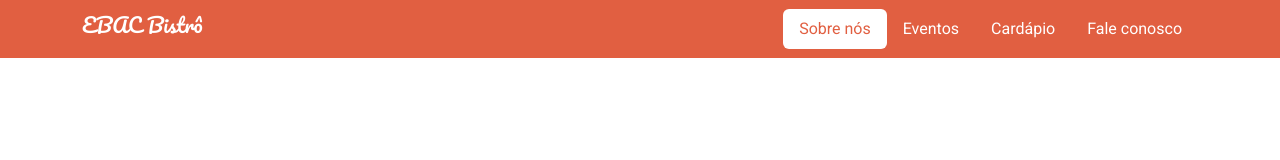
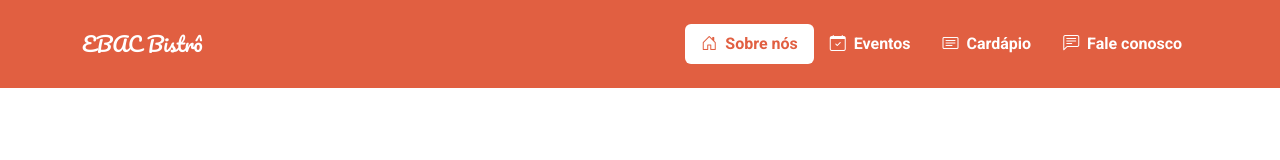
Before and after one commit to milavalim/m14_projeto_restaurante, a plain HTML site: page index.html in a window 1280 px wide. Drawn offline with nearby package versions, Linux system fonts and the light colour scheme.

Commit message:
Chore: (14.2) Término de configuração da nav para desktop e mobile. Dowload das imagens.

```diff
--- a/index.html
+++ b/index.html
@@ -5,28 +5,44 @@
     <meta name="viewport" content="width=device-width, initial-scale=1.0">
     <title>EBAC Bistrô</title>
     <link rel="stylesheet" href="https://cdn.jsdelivr.net/npm/bootstrap@5.3.4/dist/css/bootstrap.min.css">
-    <link rel="stylesheet" href="main.css">
     <link rel="preconnect" href="https://fonts.googleapis.com">
     <link rel="preconnect" href="https://fonts.gstatic.com" crossorigin>
     <link href="https://fonts.googleapis.com/css2?family=Pacifico&family=Roboto:ital,wght@0,100..900;1,100..900&display=swap" rel="stylesheet">
+    <link rel="stylesheet" href="https://cdn.jsdelivr.net/npm/bootstrap-icons@1.11.3/font/bootstrap-icons.min.css">
+    <link rel="stylesheet" type="text/css" href="main.css">
 </head>
 <body>
-    <header class="navbar navbar-expand-lg stick-top">
+    <header class="navbar navbar-expand-lg stick-top pt-4 p-4">
         <div class="container">
-            <h1 class="navbar-brand">EBAC Bistrô</h1>
-            <nav>
-                <ul class="nav nav-pills ">
-                    <li class="nav-item">
-                        <a href="#" class="nav-link active">Sobre nós</a>
+            <h1 class="navbar-brand m-0">EBAC Bistrô</h1>
+            <button class="navbar-toggler" data-bs-toggle="collapse" data-bs-target="#menu-navegacao">
+                <span class="navbar-toggler-icon"></span>
+            </button>
+            <nav class="navbar-collapse collapse justify-content-end" id="menu-navegacao">
+                <ul class="nav nav-pills d-block d-md-flex">
+                    <li class="nav-item fw-bold">
+                        <a href="#" class="nav-link active">
+                            <i class="bi bi-house-door me-1"></i> <!--margin-end, quanto maior o número maior a margem, vai até 5-->
+                            Sobre nós
+                        </a>
                     </li>
-                    <li class="nav-item">
-                        <a href="#" class="nav-link">Eventos</a>
+                    <li class="nav-item fw-bold">
+                        <a href="#" class="nav-link">
+                            <i class="bi bi-calendar-check me-1"></i>
+                            Eventos
+                        </a>
                     </li>
-                    <li class="nav-item">
-                        <a href="#" class="nav-link">Cardápio</a>
+                    <li class="nav-item fw-bold">
+                        <a href="#" class="nav-link">
+                            <i class="bi bi-card-text me-1"></i>
+                            Cardápio
+                        </a>
                     </li>
-                    <li class="nav-item">
-                        <a href="#" class="nav-link">Fale conosco</a>
+                    <li class="nav-item fw-bold">
+                        <a href="#" class="nav-link">
+                            <i class="bi bi-chat-left-text me-1"></i>
+                            Fale conosco
+                        </a>
                     </li>
                 </ul>
             </nav>
--- a/main.css
+++ b/main.css
@@ -22,3 +22,7 @@ body{
     font-weight: 400;
     font-style: normal;
 }
+
+.navbar-toggler{
+    background-color: #ffeae6;
+}
```
Also changed, not shown: images/cardapio/bebidas/cerveja.jpg (added), images/cardapio/bebidas/coca-cola.jpg (added), images/cardapio/bebidas/suco.jpg (added), images/cardapio/bebidas/vinho.jpg (added), images/cardapio/entradas/entrada.jpg (added), images/cardapio/pratos/pizza.jpg (added), images/cardapio/pratos/salmao.jpg (added), images/cardapio/sobremesas/bolo.jpg (added), images/cardapio/sobremesas/cupcake.jpg (added), images/eventos/aniversario.jpg (added), images/eventos/casamento.jpg (added), images/eventos/confraternizacoes.jpg (added), images/restaurante.jpg (added), images/slides/slide2.png (added), 2 other files.
